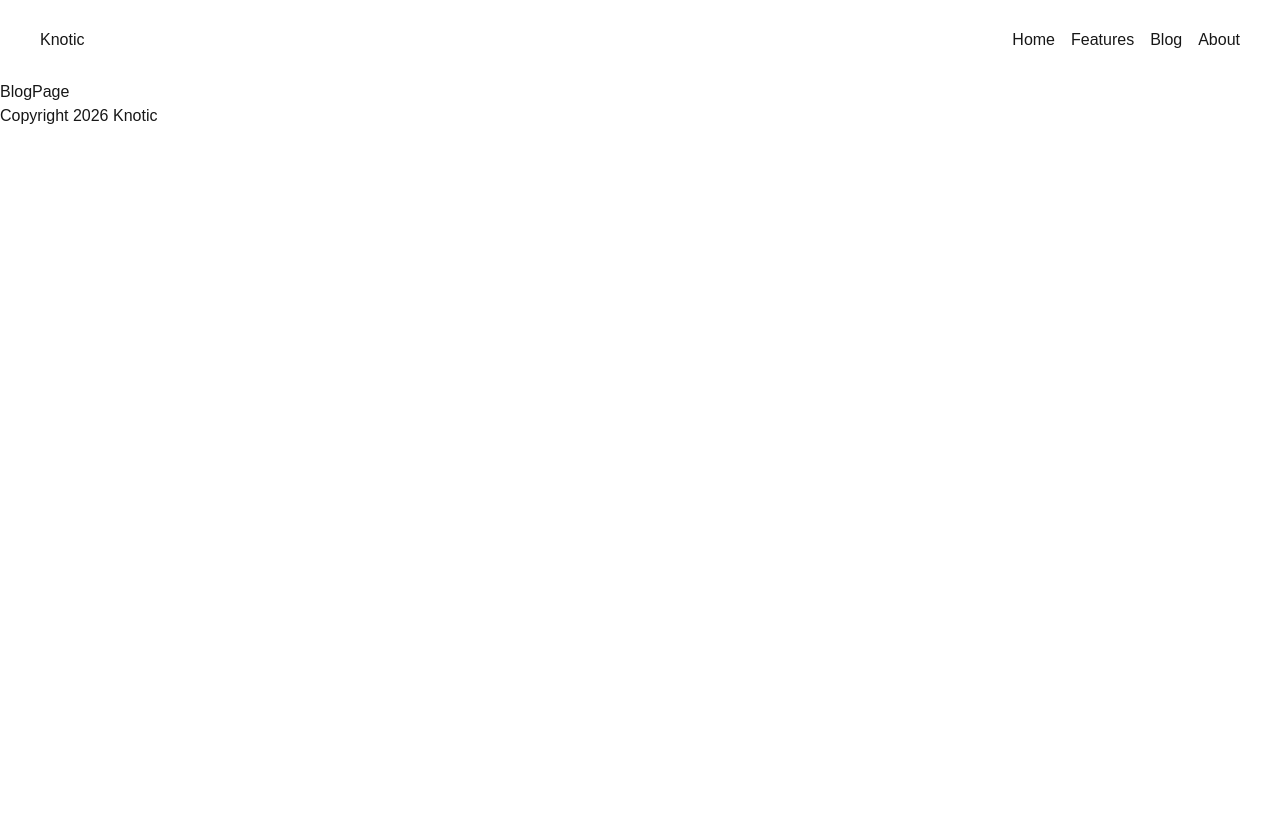
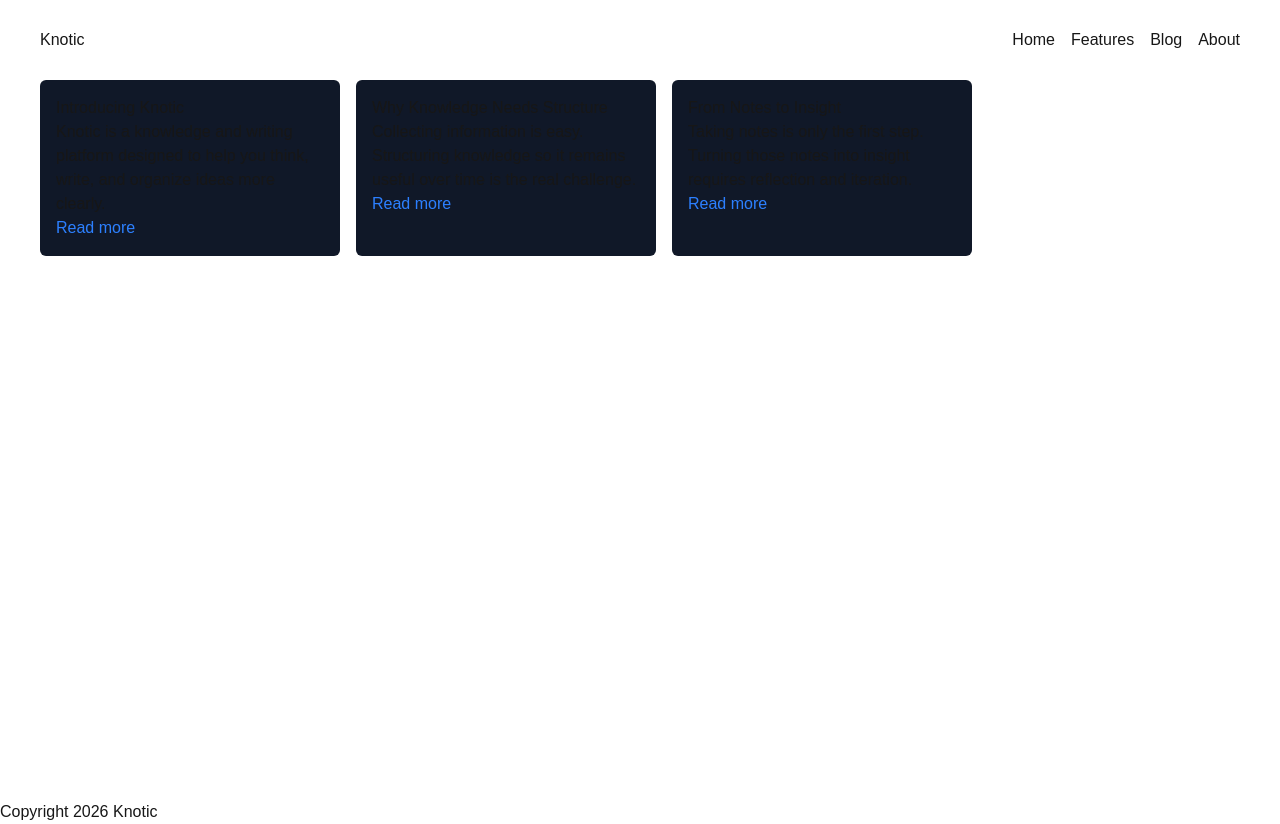
Before and after one commit to ilhamriz/Knotic, a Next.js app: page /blog in a window 1280 px wide. Before the commit the page ends 800 px from the top, so only its background shows below. Built offline with nearby package versions, Linux system fonts and the light colour scheme.

Commit message:
feat: implement blog listing page with mock articles

```diff
--- /dev/null
+++ b/src/app/(public)/blog/[slug]/page.tsx
@@ -0,0 +1,43 @@
+import { articles } from "@/lib/articles";
+import { getArticleBySlug } from "@/lib/utils";
+import { Metadata } from "next";
+import { notFound } from "next/navigation";
+
+type Props = { params: Promise<{ slug: string }> };
+
+const ArticlePage = async ({ params }: Props) => {
+  const { slug } = await params;
+  const article = getArticleBySlug(slug);
+
+  if (!article?.title) {
+    notFound();
+  }
+  return (
+    <div className="flex flex-col">
+      <div className="">{article?.title}</div>
+      <div className="">{article?.excerpt}</div>
+      <div className="">{article?.content}</div>
+    </div>
+  );
+};
+
+export async function generateStaticParams() {
+  return articles.map((article) => ({
+    slug: article.slug,
+  }));
+}
+
+export async function generateMetadata({ params }: Props): Promise<Metadata> {
+  // read route params
+  const { slug } = await params;
+
+  // fetch data
+  const article = getArticleBySlug(slug);
+
+  return {
+    title: article?.title,
+    description: article?.excerpt,
+  };
+}
+
+export default ArticlePage;
--- a/src/app/(public)/blog/page.tsx
+++ b/src/app/(public)/blog/page.tsx
@@ -1,7 +1,30 @@
+import { articles } from "@/lib/articles";
 import { Metadata } from "next";
+import Link from "next/link";
 
 export default function BlogPage() {
-  return <div>BlogPage</div>;
+  const listArticles = articles;
+  return (
+    <section>
+      <h2 className="hidden">Blog</h2>
+      <div className="flex flex-wrap gap-4 px-4 md:px-10">
+        {listArticles.map((article) => (
+          // TODO: NEXT TIME EDIT STYLE FLEX WITH W-1/2 OR W-1/3
+          <article
+            key={article.slug}
+            className="bg-gray-900 p-4 rounded-md"
+            style={{ flex: "0 0 calc(100%/4)" }}
+          >
+            <h3>{article.title}</h3>
+            <p>{article.excerpt}</p>
+            <Link href={`/blog/${article.slug}`} className="text-blue-500">
+              Read more
+            </Link>
+          </article>
+        ))}
+      </div>
+    </section>
+  );
 }
 
 export const metadata: Metadata = {
--- a/src/app/layout.tsx
+++ b/src/app/layout.tsx
@@ -1,6 +1,7 @@
 import type { Metadata } from "next";
 import "./globals.css";
 import Navbar from "@/components/Navbar";
+import LayoutWrapper from "@/components/layouts/LayoutWrapper";
 
 export const metadata: Metadata = {
   title: "Knotic",
@@ -22,7 +23,9 @@ export default function RootLayout({
         <header>
           <Navbar />
         </header>
-        <main>{children}</main>
+        <main>
+          <LayoutWrapper>{children}</LayoutWrapper>
+        </main>
         <footer>
           <p>Copyright 2026 Knotic</p>
         </footer>
--- a/src/components/Navbar.tsx
+++ b/src/components/Navbar.tsx
@@ -2,7 +2,7 @@ import Link from "next/link";
 
 const Navbar = () => {
   return (
-    <nav className="h-20 px-4 md:px-10 flex justify-between items-center">
+    <nav className="fixed top-0 left-0 right-0 h-20 px-4 md:px-10 flex justify-between items-center">
       <h2>Knotic</h2>
       <ul className="flex gap-4">
         <li>
--- /dev/null
+++ b/src/components/layouts/LayoutWrapper.tsx
@@ -0,0 +1,5 @@
+const LayoutWrapper = ({ children }: { children: React.ReactNode }) => {
+  return <div className="min-h-screen pt-20">{children}</div>;
+};
+
+export default LayoutWrapper;
--- /dev/null
+++ b/src/lib/articles.ts
@@ -0,0 +1,60 @@
+export type Article = {
+  title: string;
+  slug: string;
+  excerpt: string;
+  content: string;
+  publishedAt: string;
+};
+
+export const articles: Article[] = [
+  {
+    title: "Introducing Knotic",
+    slug: "introducing-knotic",
+    excerpt:
+      "Knotic is a knowledge and writing platform designed to help you think, write, and organize ideas more clearly.",
+    content: `
+Knotic is built for people who love writing, learning, and organizing knowledge.
+
+Unlike traditional note-taking tools, Knotic focuses on clarity, structure, and discoverability.
+You can write publicly or privately, organize your thoughts, and let AI help you summarize and refine your ideas.
+
+This project is also a learning journey — built step by step with modern web technologies and best practices in mind.
+    `,
+    publishedAt: "2026-01-01",
+  },
+  {
+    title: "Why Knowledge Needs Structure",
+    slug: "why-knowledge-needs-structure",
+    excerpt:
+      "Collecting information is easy. Structuring knowledge so it remains useful over time is the real challenge.",
+    content: `
+We live in an age of endless information.
+
+Articles, videos, tweets, and notes are everywhere. But without structure, knowledge becomes noise.
+That’s why tools like Knotic emphasize organization, tagging, and context.
+
+Structured knowledge helps you:
+- Recall information faster
+- Connect ideas more easily
+- Build long-term understanding
+
+Good tools don’t just store information — they help you think.
+    `,
+    publishedAt: "2026-01-03",
+  },
+  {
+    title: "From Notes to Insight",
+    slug: "from-notes-to-insight",
+    excerpt:
+      "Taking notes is only the first step. Turning those notes into insight requires reflection and iteration.",
+    content: `
+Most people stop at note-taking.
+
+Insight comes from revisiting, refining, and connecting ideas over time.
+Knotic encourages this by making content easy to edit, revisit, and enhance — including with AI assistance.
+
+Your notes shouldn’t be static. They should evolve as your understanding grows.
+    `,
+    publishedAt: "2026-01-05",
+  },
+];
--- /dev/null
+++ b/src/lib/utils.ts
@@ -0,0 +1,4 @@
+import { articles } from "./articles";
+
+export const getArticleBySlug = (slug: string) =>
+  articles.find((article) => article?.slug === slug);
```
